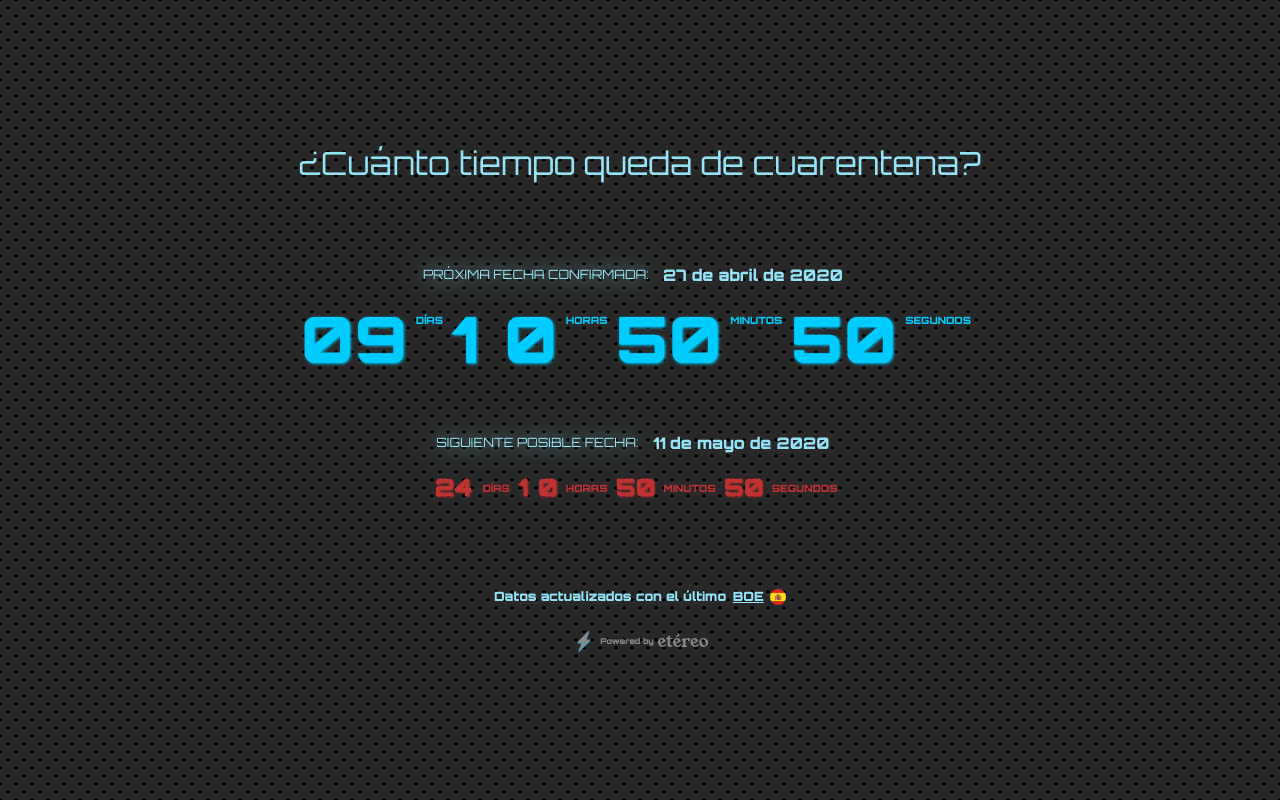
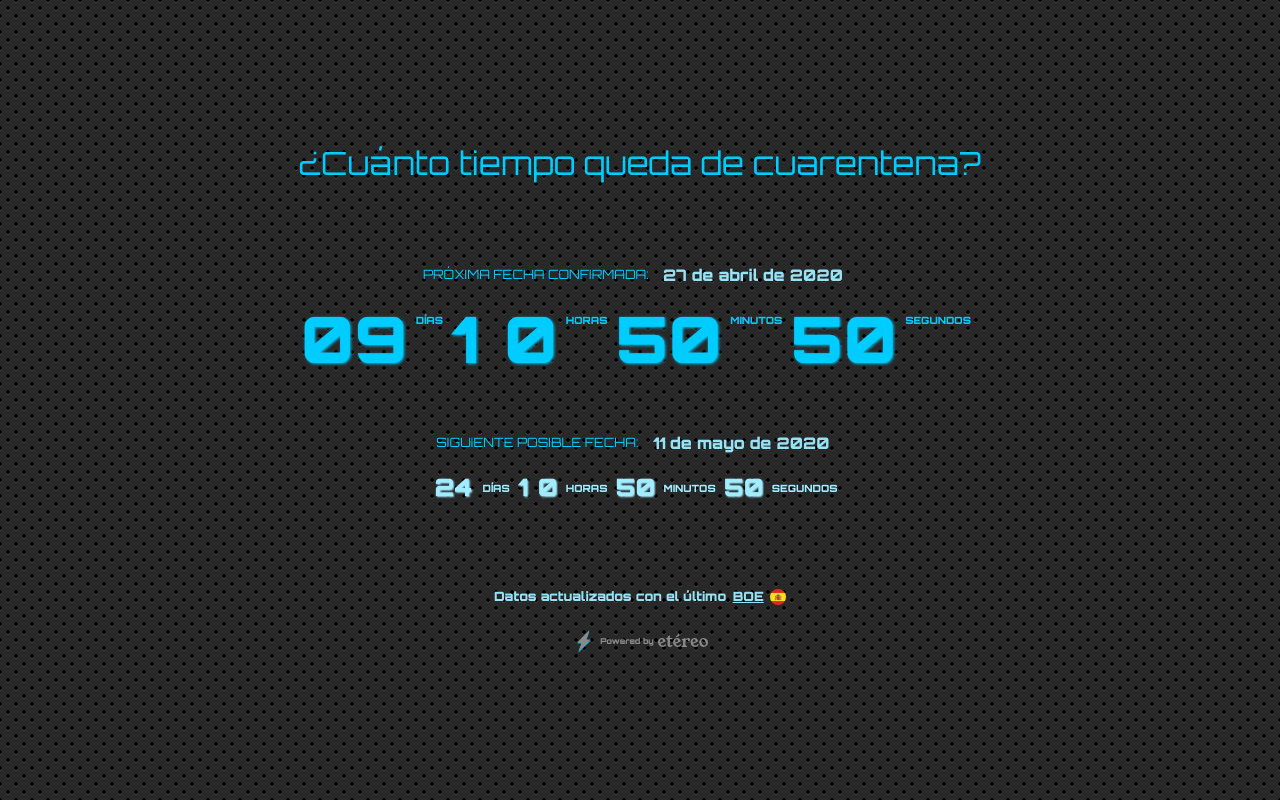
Before and after one commit to dieguezz/covid-countdown-spain, a React (Create React App) app: page / in a window 1280 px wide. Built offline with nearby package versions, Linux system fonts and the light colour scheme.

Commit message:
:art: improve color theme

```diff
--- a/src/index.css
+++ b/src/index.css
@@ -147,7 +147,7 @@ table {
 }
 
 .red .number {
-  text-shadow: 1px 1px 2px #c03232;
+  text-shadow: 1px 1px 2px #a1ecff;
 }
 
 .timer {
@@ -217,21 +217,20 @@ body {
 }
 
 .red * {
-  color: #c03232;
+  color: #a1ecff;
 }
 
 h1 {
   margin-bottom: 24px;
-  color: #95e3f7;
+  color: #00ccff;
   font-size: 32px;
   text-align: center;
 }
 
 h2 {
-  color: #95e3f7;
+  color: #00ccff;
   text-transform: uppercase;
   font-size: 0.8em;
-  text-shadow: 0px 0px 24px;
 }
 
 .countdown-header {
```
